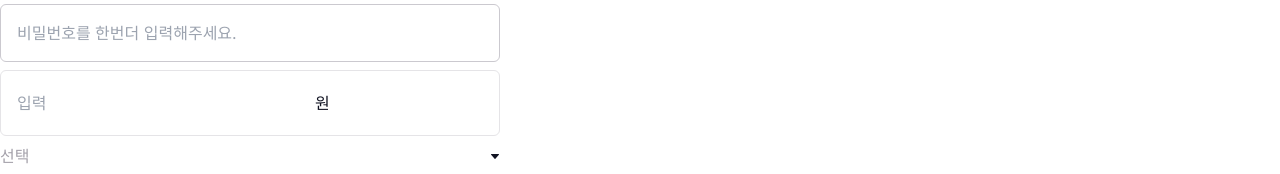
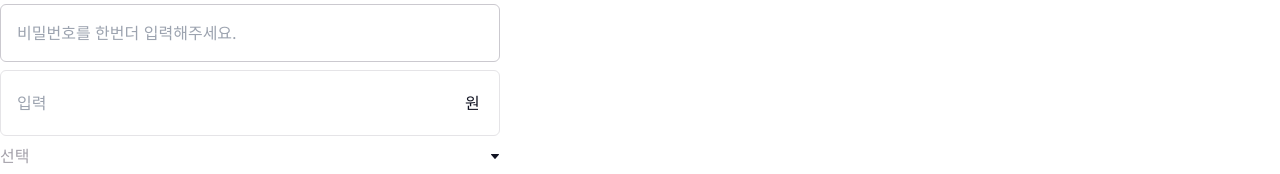
Before and after one commit to DDaHeuk/The-julge, a Next.js app: page /test22 in a window 1280 px wide. Shown: the part 222-396 px from the top of the page. Built offline with nearby package versions, Linux system fonts and the light colour scheme.

Commit message:
feat : 공통 input 컴포넌트 price 부분 수정

```diff
--- a/src/components/input/index.tsx
+++ b/src/components/input/index.tsx
@@ -53,15 +53,15 @@ export default function Input({ variant, originalPassword, label, ...rest }: Inp
 
   if (variant === 'price') {
     return (
-      <div className="flex justify-between relative ">
+      <div className={`flex relative ${className}  `}>
         <input
           {...restProps}
           placeholder="입력"
           value={inputValue}
           onChange={handleChange}
-          className={`w-[350px] mb-2 px-4 py-5 rounded-md border border-gray20 focus:border-black ${className}`}
+          className={`w-full mb-2 px-4 py-5 border border-gray20 focus:border-black rounded-md  `}
         />
-        <p className="absolute left-[315px] top-5 text-4 text-black leading-[26px]">원</p>
+        <p className="absolute left-[93%] top-5 text-4 text-black leading-[26px]">원</p>
       </div>
     );
   }
```
